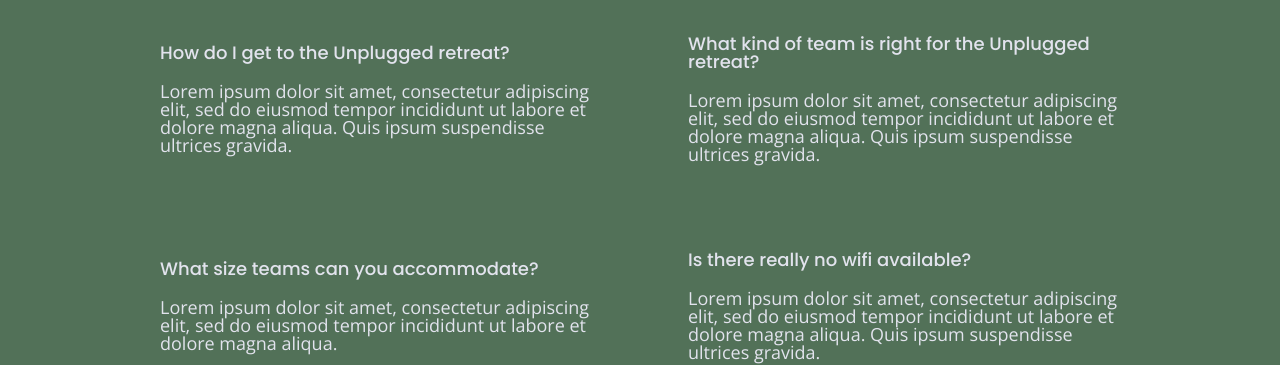
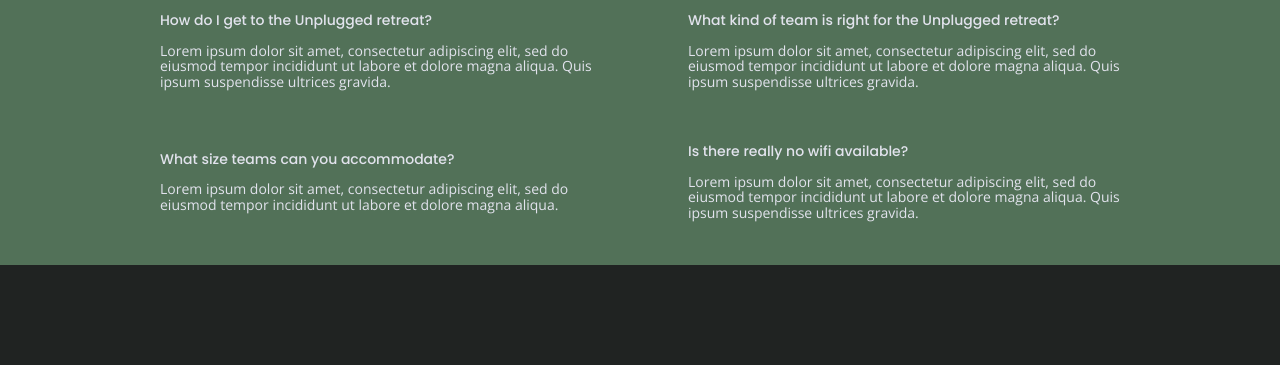
Before and after one commit to smjoll/206-unplugged, a website: page faq/index.html in a window 1280 px wide. Shown: the part 205-570 px from the top of the page. Drawn offline with nearby package versions, Linux system fonts and the light colour scheme.

Commit message:
Website is inspected

```diff
--- a/css/main.css
+++ b/css/main.css
@@ -134,7 +134,7 @@
     font-family: 'Poppins', sans-serif;
     font-weight: 500;
     font-size: 1.125em;
-    margin: 20px 0;
+    margin: 10px 0;
   }
 
   p {
@@ -439,7 +439,7 @@
   }
 
   .faq-content {
-    margin-bottom: 50px;
+    margin-bottom: 30px;
   }
 
   .faq-content h4 {
@@ -827,15 +827,22 @@
     /* ==========================================================================
     FAQ Page
     ========================================================================== */
+    .faq .content-wrapper {
+      justify-content: space-between;
+    }
+
+    .faq-content {
+      flex-basis: 45%;
+    }
+
     .faq h2 {
       width: 100%;
-      font-size: 3em;
     }
 
     .faq h4,
     .faq p {
-        font-size: 1.125em;
-        line-height: 1;
+        font-size: .875em;
+        line-height: 1.125;
     }
   }
 
```
